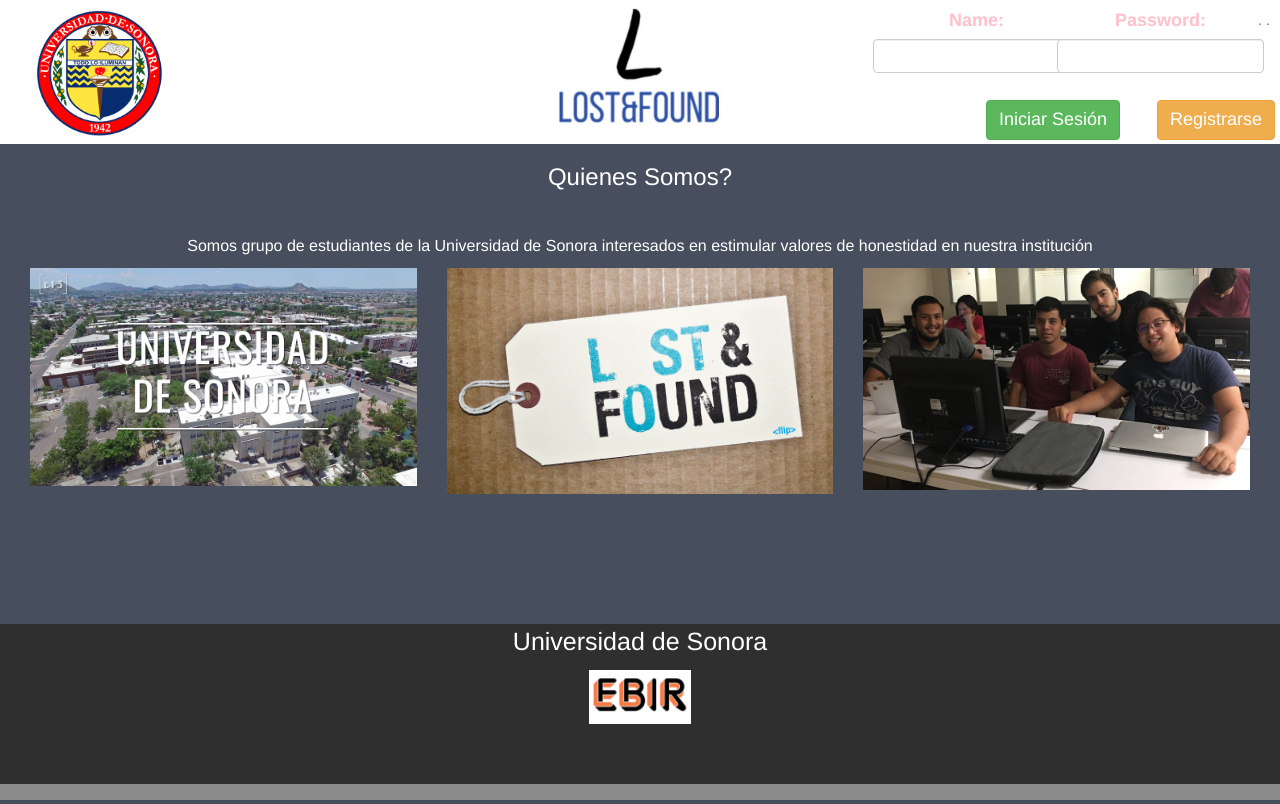
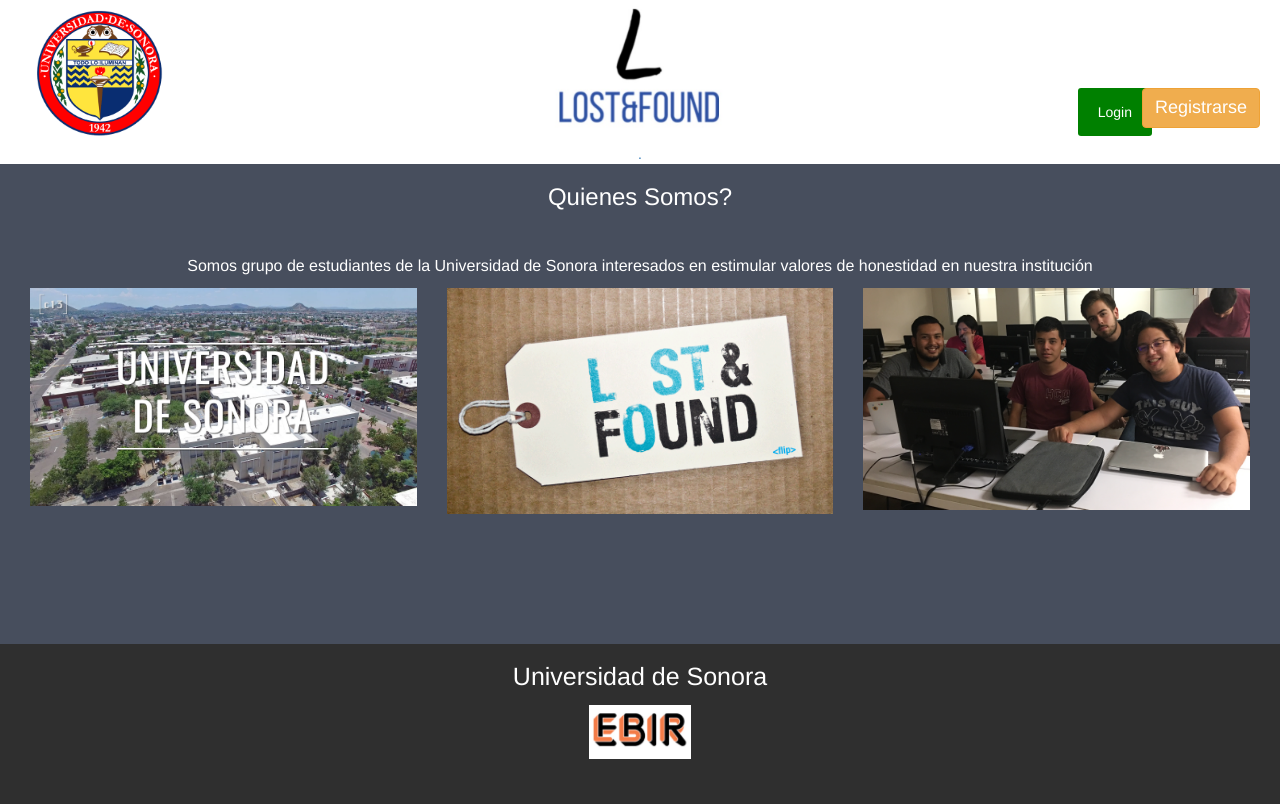
Before and after one commit to EBIR/lost-found, a PHP site: page / in a window 1280 px wide. Run offline with PHP 8.4, Linux system fonts and the light colour scheme.

Commit message:
Agregue login bueno porque a mata no le gusto

```diff
--- a/home.php
+++ b/home.php
@@ -24,8 +24,6 @@
 </div>
 
 
-
-
 <footer class="container-fluid bg-4 text-center" style="height:20vh; position:bottom; ">
   <p style="font-size: 25px;">Universidad de Sonora</p>
    <img src="img/ebir.jpg" class="img-responsive margin" style=" position:relative;   width:8%; left:46%;" alt="ebir">
--- a/index.php
+++ b/index.php
@@ -1,4 +1,3 @@
-<!DOCTYPE html>
 <html lang="en">
 <head>
   <title>Lost&Found Unison</title>
@@ -11,32 +10,56 @@
 </head>
 <body>
 
-<div class="container-fluid bg-1 text-center" style=" max-height: 18vh; overflow:hidden;">
+<div class="container-fluid bg-1 text-center" style=" max-height: 24vh; overflow:hidden;">
 
      <div class="logo">
       <img src="img/logo.jpg"  style= "height: 18vh;" alt="logo" class = "logoLost">
      </div>
 
-    <div class="form-group name">
-      <label for="usr">Name:</label>
-      <input type="text" class="form-control" id="usr">
-    </div>
-    <div class="form-group password">
-      <label for="pwd">Password:</label>
-      <input type="password" class="form-control" id="pwd">
+
+
+<button onclick="document.getElementById('id01').style.display='block'" style="width:auto; border-radius:3px;" class ="botonlogin">Login</button>
+
+<div id="id01" class="modal boton">
+
+  <form class="modal-content animate" action="/action_page.php">
+    <div class="imgcontainer">
+      <p><strong>INICIAR SESIÓN  </strong></p>
     </div>
 
+    <div class="container">
+      <label for="uname"><b>Username</b></label>
+      <input type="text" placeholder="Enter Username" name="uname" required>
 
+      <label for="psw"><b>Password</b></label>
+      <input type="password" placeholder="Enter Password" name="psw" required>
 
-    <div class="btn-group grupo">
-      <a href="home.php"><button type="button" class="btn btn-success login" id="log">Iniciar Sesión</button>.</a>
-      <a href="userform.php"><button type="button" class="btn btn-warning login">Registrarse</button>.</a>
+      <button type="submit">Login</button>
 
     </div>
 
+    <div class="container" style="background-color:#f1f1f1">
+      <button type="button"  onclick="document.getElementById('id01').style.display='none'" class="cancelbtn">Cancel</button>
+
+    </div>
+  </form>
+</div>
+
+<script>
+
+// Get the modal
+var modal = document.getElementById('id01');
+
+// When the user clicks anywhere outside of the modal, close it
+window.onclick = function(event) {
+    if (event.target == modal) {
+        modal.style.display = "none";
+    }
+}
+</script>
+    <a href="userform.html"><button type="button" class="btn btn-warning registrar">Registrarse</button>.</a>
 
 </div>
-
 
 <div>
 
--- a/style/style.css
+++ b/style/style.css
@@ -41,11 +41,14 @@
     font-size: 18px;
    	font-weight: bold;
 }
-.login{
- 	position: absolute;
-    top: 90px;
-    right:-5px;
+.registrado{
+    position: absolute;
+    top: 18%;
+    width:150px;
     font-size: 18px;
+    width:auto;
+   right:5%;
+    top:12%;
 }
 #log{
 	right:150px;
@@ -106,13 +109,7 @@
 	right:10px;
 	top:10px;
 }
-.registrado{
-	position: absolute;
-    top: 8px;
-    right: 20px;
-    font-size: 18px;
-    color:pink;
-}
+
 .publicaciones{
 position:relative;
   height:100%;
@@ -200,3 +197,197 @@
 .fotito{
 	left:100px;
 }
+
+
+
+/* Agregue pruebaaaasssssssssssss*/
+
+
+/* Remove the navbar's default margin-bottom and rounded borders */
+.navbar {
+  margin-bottom: 0;
+  border-radius: 0;
+}
+
+/* Set height of the grid so .sidenav can be 100% (adjust as needed) */
+.row.content {height: 450px}
+
+/* Set gray background color and 100% height */
+.sidenav {
+  padding-top: 20px;
+  background-color: #f1f1f1;
+  height: 100%;
+}
+
+/* Set black background color, white text and some padding */
+footer {
+  background-color: #555;
+  color: white;
+  padding: 15px;
+}
+
+/* On small screens, set height to 'auto' for sidenav and grid */
+@media screen and (max-width: 767px) {
+  .sidenav {
+    height: auto;
+    padding: 15px;
+  }
+  .row.content {height:auto;}
+}
+
+.sesion{
+  font-size: 18px;
+  color:black;
+  top:0%;
+  position: absolute;
+  width: 200px;
+  right:0%;
+}
+
+
+
+
+/* Full-width input fields */
+input[type=text], input[type=password] {
+    width: 100%;
+    padding: 12px 20px;
+    margin: 8px 0;
+    display: inline-block;
+    border: 1px solid #ccc;
+    box-sizing: border-box;
+}
+
+/* Set a style for all buttons */
+button {
+    background-color: #4CAF50;
+    color: white;
+    padding: 14px 20px;
+    margin: 8px 0;
+    border: none;
+    cursor: pointer;
+    width: 100%;
+}
+
+button:hover {
+    opacity: 0.8;
+}
+
+/* Extra styles for the cancel button */
+.cancelbtn {
+    width: auto;
+    padding: 10px 18px;
+    background-color: #f44336;
+}
+
+/* Center the image and position the close button */
+.imgcontainer {
+    text-align: center;
+    margin: 24px 0 12px 0;
+    position: relative;
+}
+
+img.avatar {
+    width: 40%;
+    border-radius: 50%;
+}
+
+.container {
+    padding: 16px;
+}
+
+span.psw {
+    float: right;
+    padding-top: 16px;
+}
+
+/* The Modal (background) */
+.modal {
+    display: none; /* Hidden by default */
+    position: fixed; /* Stay in place */
+    z-index: 1; /* Sit on top */
+    left: 0;
+    top: 0;
+    width: 100%; /* Full width */
+    height: 100%; /* Full height */
+    overflow: auto; /* Enable scroll if needed */
+    background-color: rgb(0,0,0); /* Fallback color */
+    background-color: rgba(0,0,0,0.4); /* Black w/ opacity */
+    padding-top: 60px;
+}
+
+/* Modal Content/Box */
+.modal-content {
+    background-color: #fefefe;
+    margin: 5% auto 15% auto; /* 5% from the top, 15% from the bottom and centered */
+    border: 1px solid #888;
+    width: 80%; /* Could be more or less, depending on screen size */
+}
+
+/* The Close Button (x) */
+.close {
+    position: absolute;
+    right: 25px;
+    top: 0;
+    color: #000;
+    font-size: 35px;
+    font-weight: bold;
+}
+
+.close:hover,
+.close:focus {
+    color: red;
+    cursor: pointer;
+}
+
+/* Add Zoom Animation */
+.animate {
+    -webkit-animation: animatezoom 0.6s;
+    animation: animatezoom 0.6s
+}
+
+@-webkit-keyframes animatezoom {
+    from {-webkit-transform: scale(0)}
+    to {-webkit-transform: scale(1)}
+}
+
+@keyframes animatezoom {
+    from {transform: scale(0)}
+    to {transform: scale(1)}
+}
+
+/* Change styles for span and cancel button on extra small screens */
+@media screen and (max-width: 300px) {
+    span.psw {
+       display: block;
+       float: none;
+    }
+    .cancelbtn {
+       width: 100%;
+    }
+}
+
+.boton{
+
+ right:0%;
+}
+
+
+
+.botonlogin{
+  position:absolute;
+  color:white;
+  background-color: green;
+  border-radius: 3px;
+  width:auto;
+  right:10%;
+  top:10%;
+}
+
+.registrar{
+    position: absolute;
+    top:10%;
+    right: 20px;
+    font-size: 18px;
+    color:white;
+    width:auto;
+}
```
